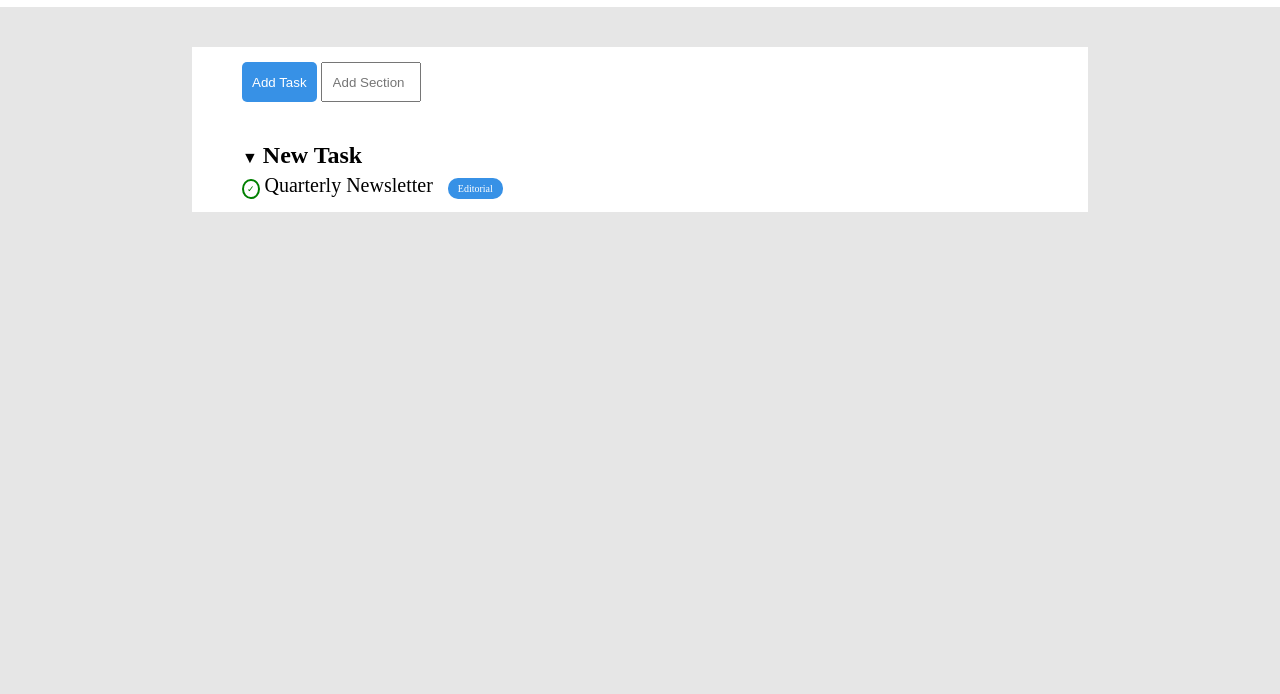
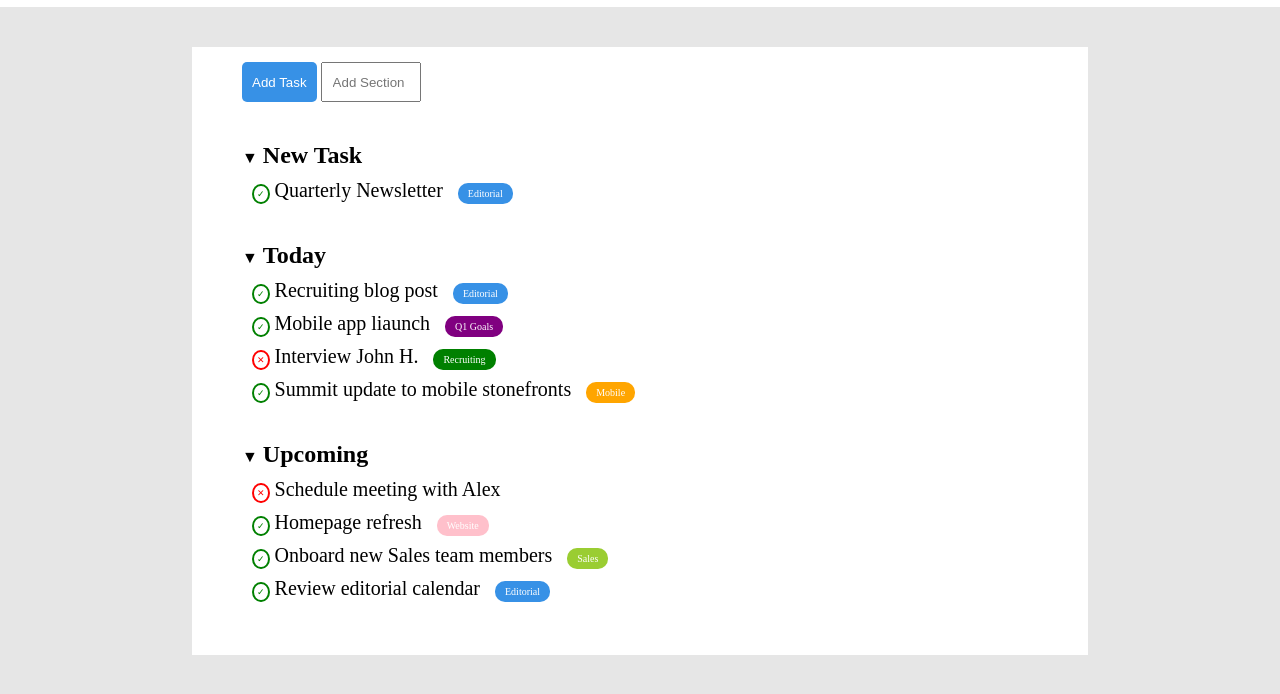
Before and after one commit to MirkoCaccavone/html-css-toboolist, a plain HTML site: page index.html in a window 1280 px wide. Shown: the part 80-774 px from the top of the page. Drawn offline with Linux system fonts and the light colour scheme.

Commit message:
main complete

```diff
--- a/css/style.css
+++ b/css/style.css
@@ -14,20 +14,20 @@ header {
     padding: 10px 30px;
 }
 
-header > img {
+header>img {
     width: 60px;
     line-height: 60px;
     vertical-align: middle;
 }
 
-header > span {
+header>span {
     font-size: 45px;
     font-weight: bold;
 }
 
 /* css main */
 
-#container{
+#container {
     background-color: white;
     width: 70%;
     margin: 40px auto;
@@ -36,11 +36,12 @@ header > span {
 
 /* prima parte con button e input */
 
-.buttons{
+.buttons,
+.section-folders {
     margin-bottom: 40px;
 }
 
-.add-task{
+.add-task {
     background-color: #3791e6;
     color: white;
     padding: 10px;
@@ -49,7 +50,7 @@ header > span {
     height: 40px;
 }
 
-.add-section{
+.add-section {
     height: 40px;
     padding: 10px;
     width: 100px;
@@ -58,19 +59,19 @@ header > span {
 /* seconda parte con testo */
 
 /* freccia verso il basso */
-.folders::before{
+.folders::before {
     content: "\25BC";
     font-size: 16px;
     margin-right: 5px;
     vertical-align: middle;
 }
 
-.text{
+.text {
     font-size: 20px;
-    margin-top: 5px;
+    margin: 10px;
 }
 
-.correct::before{
+.correct::before {
     content: "\2713";
     font-size: 9px;
     color: green;
@@ -79,17 +80,17 @@ header > span {
     padding: 3px;
 }
 
-/* .incorrect::before{
+.incorrect::before {
     content: "\2715";
     font-size: 9px;
     color: red;
     border: 2px solid red;
     border-radius: 50%;
     padding: 3px;
-} */
+}
 
 /* box colorata */
-.box{
+.box {
     margin-left: 10px;
     font-size: 10px;
     color: white;
@@ -97,6 +98,26 @@ header > span {
     padding: 5px 10px;
 }
 
-.box.blue{
+.box.blue {
     background-color: #3791e6;
 }
+
+.box.purple {
+    background-color: purple;
+}
+
+.box.green {
+    background-color: green;
+}
+
+.box.orange {
+    background-color: orange;
+}
+
+.box.pink {
+    background-color: pink;
+}
+
+.box.yellowgreen {
+    background-color: yellowgreen;
+}
--- a/index.html
+++ b/index.html
@@ -27,12 +27,84 @@
             </section>
 
             <!-- section new Task -->
-            <section>
+            <section class="section-folders">
+
                 <h2 class="folders">New Task</h2>
+
                 <div class="text correct">
                     Quarterly Newsletter
-                    <span class="box blue">Editorial</span>
+                    <span class="box blue">
+                        Editorial
+                    </span>
                 </div>
+
+            </section>
+
+            <!-- section  Today-->
+            <section class="section-folders">
+
+                <h2 class="folders">Today</h2>
+
+                <div class="text correct">
+                    Recruiting blog post
+                    <span class="box blue">
+                        Editorial
+                    </span>
+                </div>
+
+                <div class="text correct">
+                    Mobile app liaunch
+                    <span class="box purple">
+                        Q1 Goals
+                    </span>
+                </div>
+
+                <div class="text incorrect">
+                    Interview John H.
+                    <span class="box green">
+                        Recruiting
+                    </span>
+                </div>
+
+                <div class="text correct">
+                    Summit update to mobile stonefronts
+                    <span class="box orange">
+                        Mobile
+                    </span>
+                </div>
+
+            </section>
+
+            <!-- section Upcoming -->
+            <section class="section-folders">
+
+                <h2 class="folders">Upcoming</h2>
+
+                <div class="text incorrect">
+                    Schedule meeting with Alex
+                </div>
+
+                <div class="text correct">
+                    Homepage refresh
+                    <span class="box pink">
+                        Website
+                    </span>
+                </div>
+
+                <div class="text correct">
+                    Onboard new Sales team members
+                    <span class="box yellowgreen">
+                        Sales
+                    </span>
+                </div>
+
+                <div class="text correct">
+                    Review editorial calendar
+                    <span class="box blue">
+                        Editorial
+                    </span>
+                </div>
+
             </section>
 
 
```
